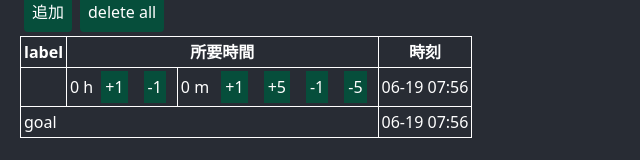
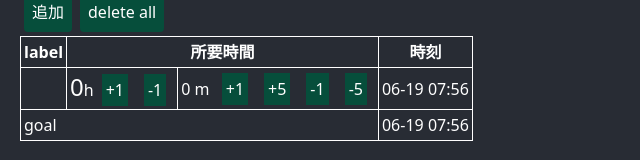
Before and after one commit to yoko0180/gyakusan2, a React (Create React App) app: page / in a window 1280 px wide. Both pictures are taken after a click on the button "追加". Shown: the part 144-304 px from the top of the page, without its empty margins (0-640 px from the left). Built offline with nearby package versions, Linux system fonts and the light colour scheme.

Commit message:
CostLabel

```diff
--- a/src/components/Main.tsx
+++ b/src/components/Main.tsx
@@ -229,6 +229,18 @@ const Main: React.FC<{ lang: string }> = ({ lang }) => {
     )
   }
 
+  const CostLabel: React.FC<{
+    num: number | undefined
+    label: string
+  }> = ({ num, label }) => {
+    return (
+      <>
+        <span className="hours-label text-2xl">{num}</span>
+        <span>{label}</span>
+      </>
+    )
+  }
+
   return (
     <div className="App p-5">
       <label htmlFor="">
@@ -283,7 +295,9 @@ const Main: React.FC<{ lang: string }> = ({ lang }) => {
               <tr key={item.id}>
                 <td>{item.label}</td>
                 <td>
-                  {item.costOfTime.hours} h<OffsetBtnHours item={item} nums={[1, -1]}></OffsetBtnHours>
+                  {/* <span className="hours-label text-2xl">{item.costOfTime.hours}</span>h */}
+                  <CostLabel num={item.costOfTime.hours} label="h"></CostLabel>
+                  <OffsetBtnHours item={item} nums={[1, -1]}></OffsetBtnHours>
                 </td>
                 <td>
                   {item.costOfTime.minutes} m{" "}
```
